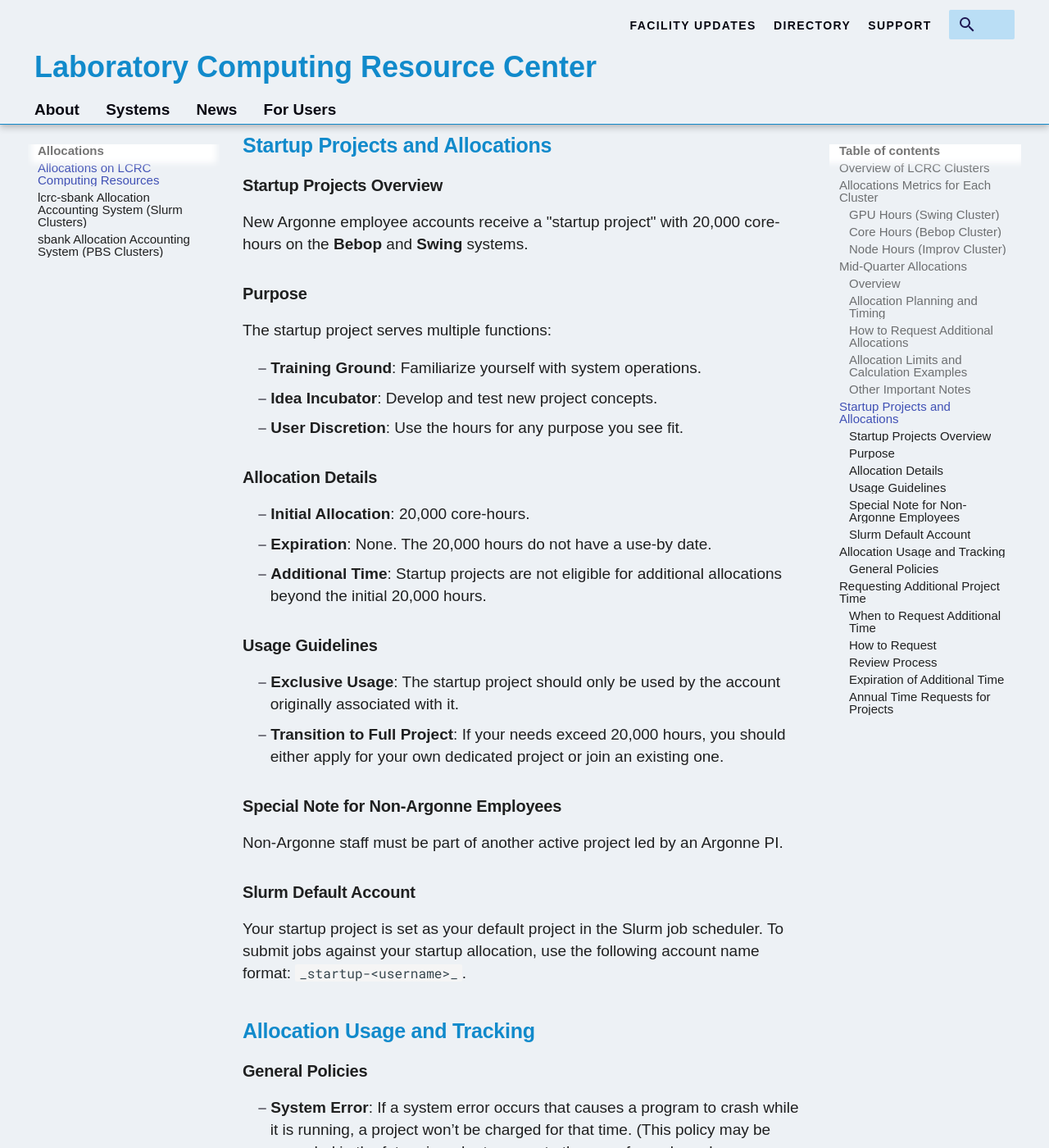
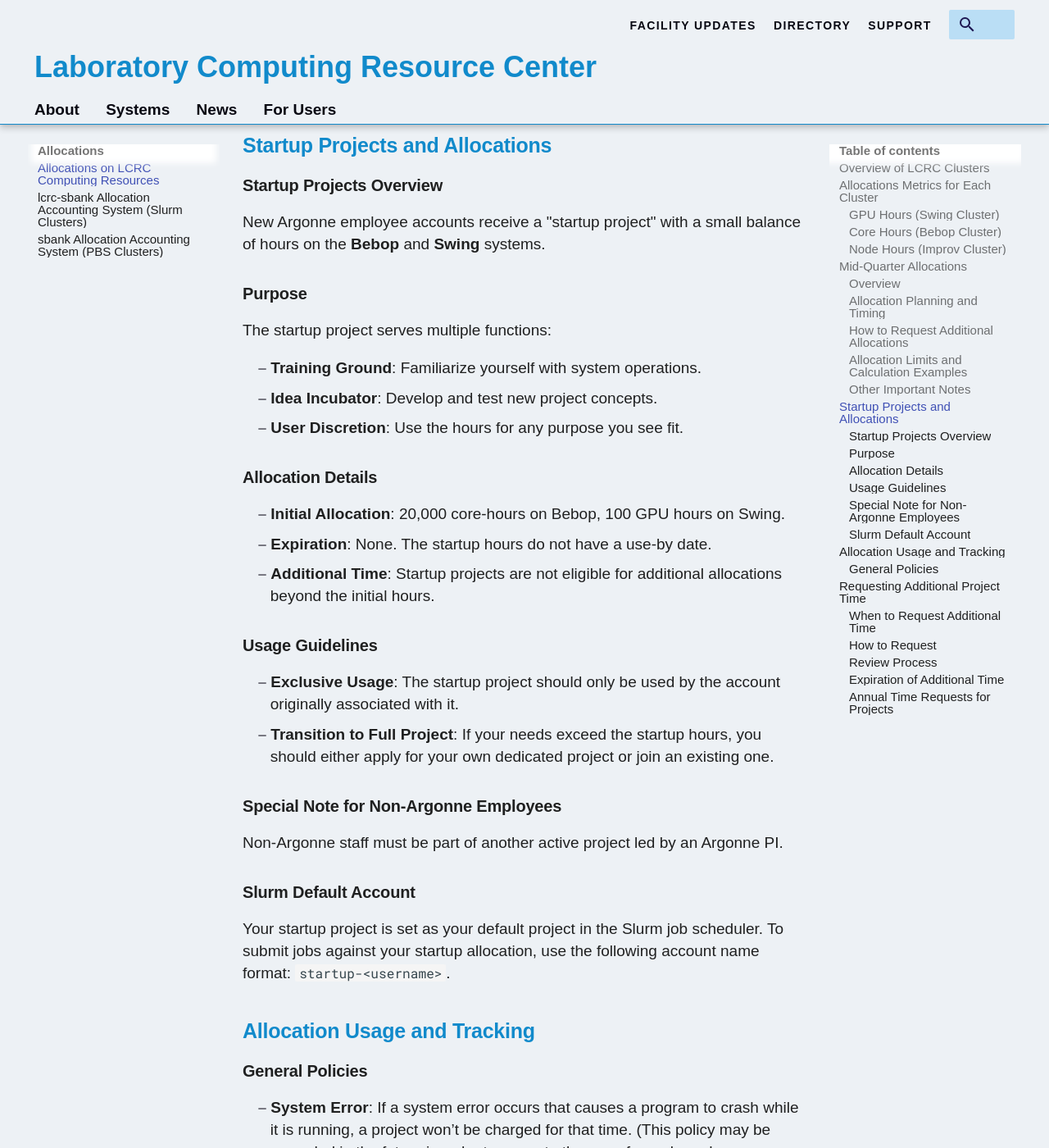
Before and after one commit to argonne-lcrc/user-guides, an MkDocs documentation site: the page built from docs/allocation-management/allocations.md, in a window 1280 px wide and 1400 px high, scrolled down 2986 px. Shown: the whole window at 82% size. Built offline with MkDocs 1.6.1 and Material for MkDocs 9.7.7, drawn with Linux system fonts in a browser that asks for light colours; some web fonts are replaced; comment, search, counter and statistics services are not loaded; some of the changed text lies outside the part shown.

Commit message:
List of wording changes

```diff
--- a/docs/allocation-management/allocations.md
+++ b/docs/allocation-management/allocations.md
@@ -80,7 +80,7 @@ Mid-Quarter Allocations by the LCRC are detailed here. Principal Investigators (
 
 ### Startup Projects Overview
 
-New Argonne employee accounts receive a "startup project" with 20,000 core-hours on the **Bebop** and **Swing** systems.
+New Argonne employee accounts receive a "startup project" with a small balance of hours on the **Bebop** and **Swing** systems.
 
 ### Purpose
 
@@ -92,14 +92,14 @@ The startup project serves multiple functions:
 
 ### Allocation Details
 
-- **Initial Allocation**: 20,000 core-hours.
-- **Expiration**: None. The 20,000 hours do not have a use-by date.
-- **Additional Time**: Startup projects are not eligible for additional allocations beyond the initial 20,000 hours.
+- **Initial Allocation**: 20,000 core-hours on Bebop, 100 GPU hours on Swing.
+- **Expiration**: None. The startup hours do not have a use-by date.
+- **Additional Time**: Startup projects are not eligible for additional allocations beyond the initial hours.
 
 ### Usage Guidelines
 
 - **Exclusive Usage**: The startup project should only be used by the account originally associated with it.
-- **Transition to Full Project**: If your needs exceed 20,000 hours, you should either apply for your own dedicated project or join an existing one.
+- **Transition to Full Project**: If your needs exceed the startup hours, you should either apply for your own dedicated project or join an existing one.
 
 ### Special Note for Non-Argonne Employees
 
@@ -107,7 +107,7 @@ Non-Argonne staff must be part of another active project led by an Argonne PI.
 
 ### Slurm Default Account
 
-Your startup project is set as your default project in the Slurm job scheduler. To submit jobs against your startup allocation, use the following account name format: `_startup-<username>_`.
+Your startup project is set as your default project in the Slurm job scheduler. To submit jobs against your startup allocation, use the following account name format: `startup-<username>`.
 
 ## Allocation Usage and Tracking
 
@@ -142,4 +142,4 @@ PIs should note that any extra time granted but not used within the quarter will
 
 - **Existing Projects**: Time requests for the upcoming fiscal year can be made from the first week of September until October 1st.
 - **New Projects**: New projects may request time throughout the year for the remaining quarters.
-- **Post-October 1st**: After October 1st, existing projects can only request time for the current quarter.
+- **Post-October 1st**: After October 1st, existing projects can request time for any quarter, but there may be restrictions on the maximum hours granted.
```
Also changed, not shown: docs/account-project-management/accounts-and-access.md (+1 -1 lines), docs/improv/running-jobs-improv.md (+1 -2 lines), docs/index.md (+0 -2 lines), docs/using-software/getting-started.md (+2 -2 lines).
